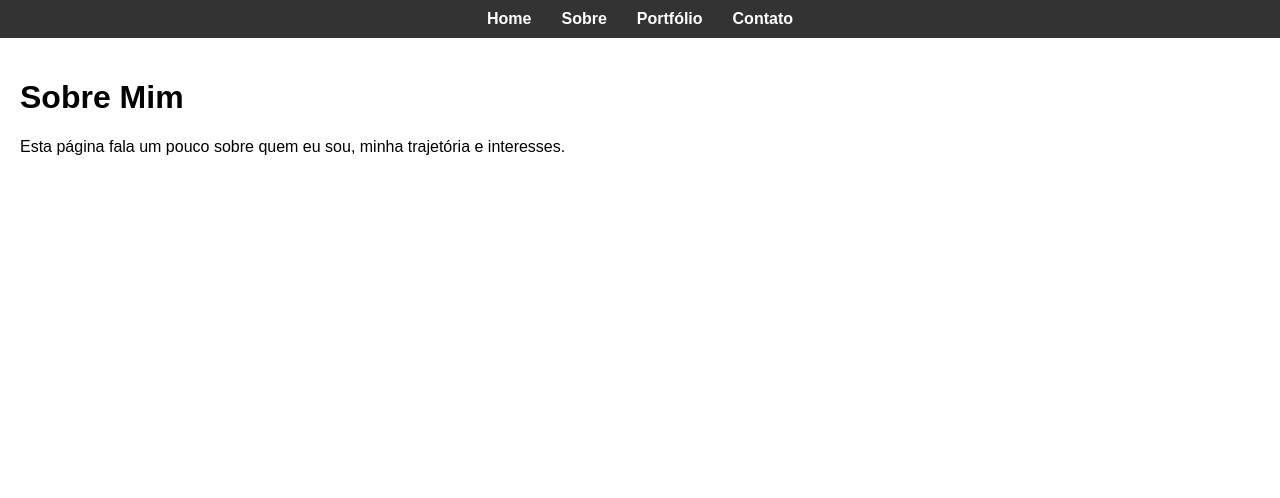
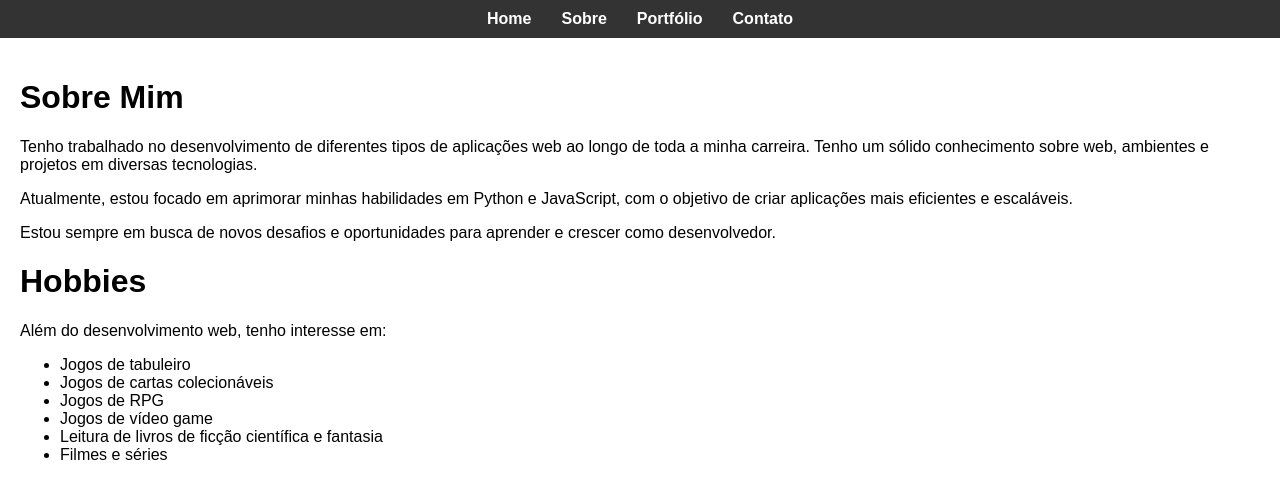
Before and after one commit to ChicoGutierres/simplehtmlsite, a plain HTML site: page sobre.html in a window 1280 px wide. Drawn offline with Linux system fonts and the light colour scheme.

Commit message:
Add files via upload

```diff
--- a/sobre.html
+++ b/sobre.html
@@ -11,7 +11,19 @@
 
     <main>
         <h1>Sobre Mim</h1>
-        <p>Esta página fala um pouco sobre quem eu sou, minha trajetória e interesses.</p>
+        <p>Tenho trabalhado no desenvolvimento de diferentes tipos de aplicações web ao longo de toda a minha carreira. Tenho um sólido conhecimento sobre web, ambientes e projetos em diversas tecnologias.</p>
+        <p>Atualmente, estou focado em aprimorar minhas habilidades em Python e JavaScript, com o objetivo de criar aplicações mais eficientes e escaláveis.</p>
+        <p>Estou sempre em busca de novos desafios e oportunidades para aprender e crescer como desenvolvedor.</p>
+        <h1>Hobbies</h1>
+        <p>Além do desenvolvimento web, tenho interesse em:</p>
+        <ul>
+            <li>Jogos de tabuleiro</li>
+            <li>Jogos de cartas colecionáveis</li>
+            <li>Jogos de RPG</li>
+            <li>Jogos de vídeo game</li>
+            <li>Leitura de livros de ficção científica e fantasia</li>
+            <li>Filmes e séries</li>
+        </ul>
     </main>
 
     <script>
```
Also changed, not shown: portifolio.html (+4 -1 lines).
